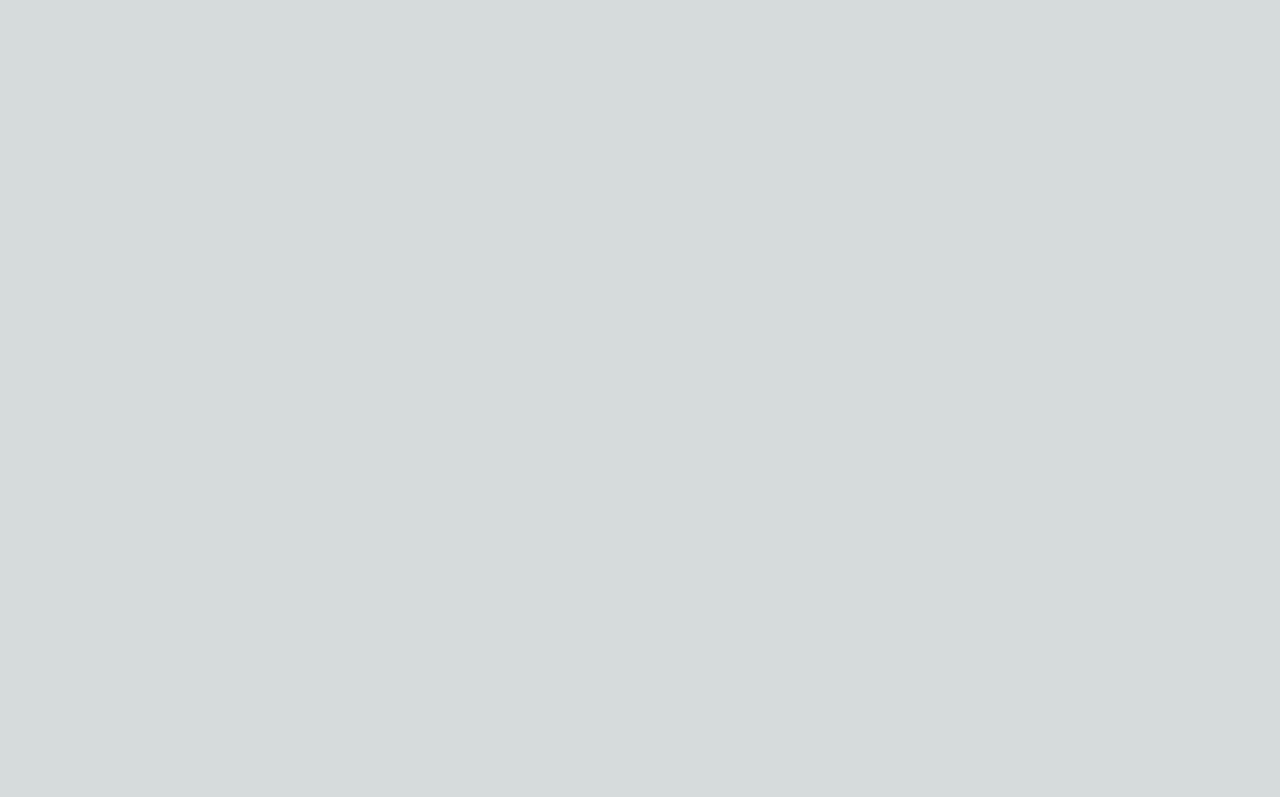
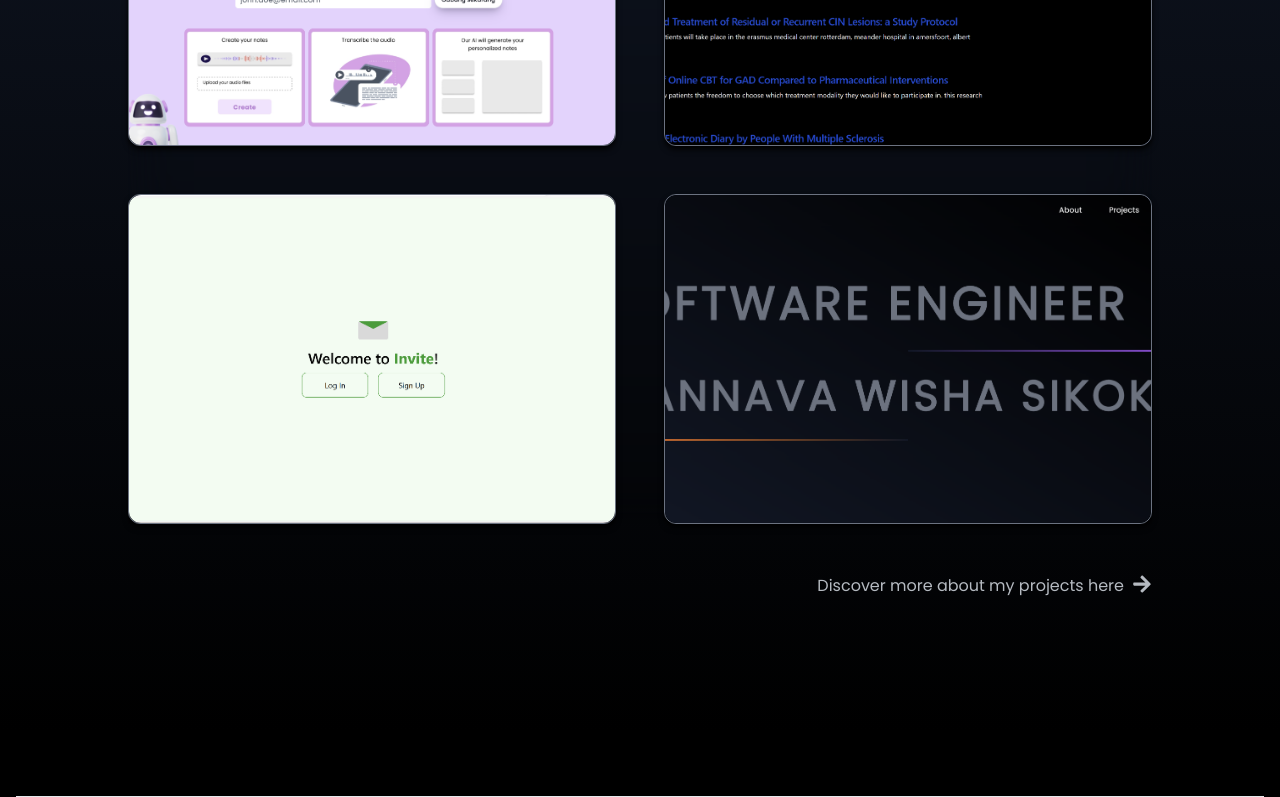
Before and after one commit to annavaws/annavaws.github.io, a Next.js app: page / in a window 1280 px wide. Shown: the part 2000-2797 px from the top of the page. Before the commit the page ends 1773 px from the top, so only its background shows below. Built offline with nearby package versions, Linux system fonts and the light colour scheme.

Commit message:
feat: add latest project on home page

```diff
--- a/src/components/modules/HomeModules/latestproject.tsx
+++ b/src/components/modules/HomeModules/latestproject.tsx
@@ -3,6 +3,8 @@ import Image from "next/image";
 import React from "react";
 import { motion } from "framer-motion";
 import { Button2 } from "@/components/ui/button";
+import Link from "next/link";
+import { FaArrowRight } from "react-icons/fa";
 const container = {
   hidden: { opacity: 1, scale: 0 },
   visible: {
@@ -67,11 +69,12 @@ export default function Latest() {
   ];
 
   return (
+    <div className="p-10 md:p-32 bg-gradient-to-t from-black to-gray-900">
       <div
-      className={`${albert.className} flex justify-center bg-gradient-to-t from-black to-gray-900  backdrop-blur-xl text-slate-200`}
+        className={`${albert.className} flex justify-center   backdrop-blur-xl text-slate-200`}
       >
         <div className="w-full">
-        <div className="flex flex-col text-slate-200 p-10 md:p-32 justify-between gap-10">
+          <div className="flex flex-col text-slate-200 justify-between gap-10">
             <div className="font-semibold text-5xl md:text-5xl">
               Latest Projects
             </div>
@@ -189,5 +192,12 @@ export default function Latest() {
           </div>
         </div>
       </div>
+      <div className="mt-14 flex justify-end text-slate-200 text-opacity-80 text-sm md:text-base hover:underline animate-bounce">
+        <Link href="/project" className="flex whitespace-nowrap space-x-2">
+          <span>Discover more about my projects here</span>
+          <FaArrowRight className="w-5 h-5" />
+        </Link>
+      </div>
+    </div>
   );
 }
--- a/src/pages/index.tsx
+++ b/src/pages/index.tsx
@@ -8,7 +8,7 @@ export default function Home() {
       <div className="relative z-10">
         <Header />
         <About />
-        {/* <Latest /> */}
+        <Latest />
       </div>
     </>
   );
```
Lines whose indentation alone changed are shown as unchanged.
